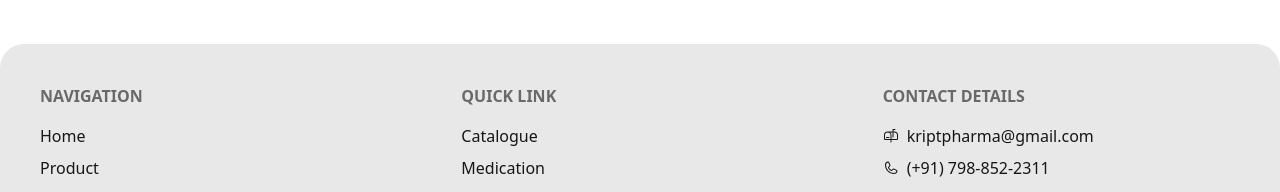
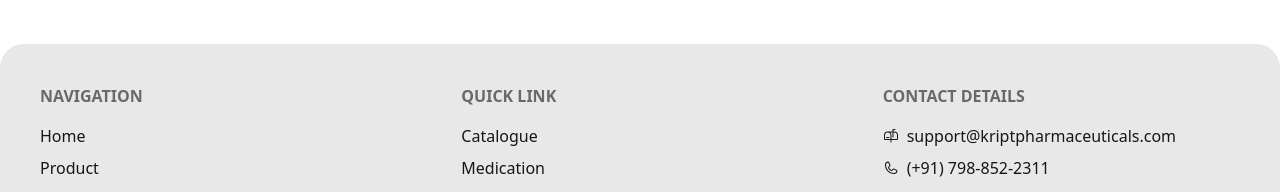
Before and after one commit to decipher-cs/kriptpharma, a React (Vite) app: page / in a window 1280 px wide. Shown: the part 5380-5572 px from the top of the page. Built offline with nearby package versions, Linux system fonts and the light colour scheme; no server answers.

Commit message:
fixed email contact in footer

```diff
--- a/src/components/Footer.tsx
+++ b/src/components/Footer.tsx
@@ -61,8 +61,8 @@ export const Footer = () => {
                 <div className="grid gap-2">
                     <h6 className="footer-title">Contact Details</h6>
                     <div className="grid gap-2 *:flex *:items-center *:gap-2">
-                        <a href="mailto:kriptpharma@gmail.com">
-                            <PiMailbox /> kriptpharma@gmail.com
+                        <a href="mailto:support@kriptpharmaceuticals.com">
+                            <PiMailbox /> support@kriptpharmaceuticals.com
                         </a>
                         <a href="tel:+917988522311">
                             <PiPhone /> (+91) 798-852-2311
```
